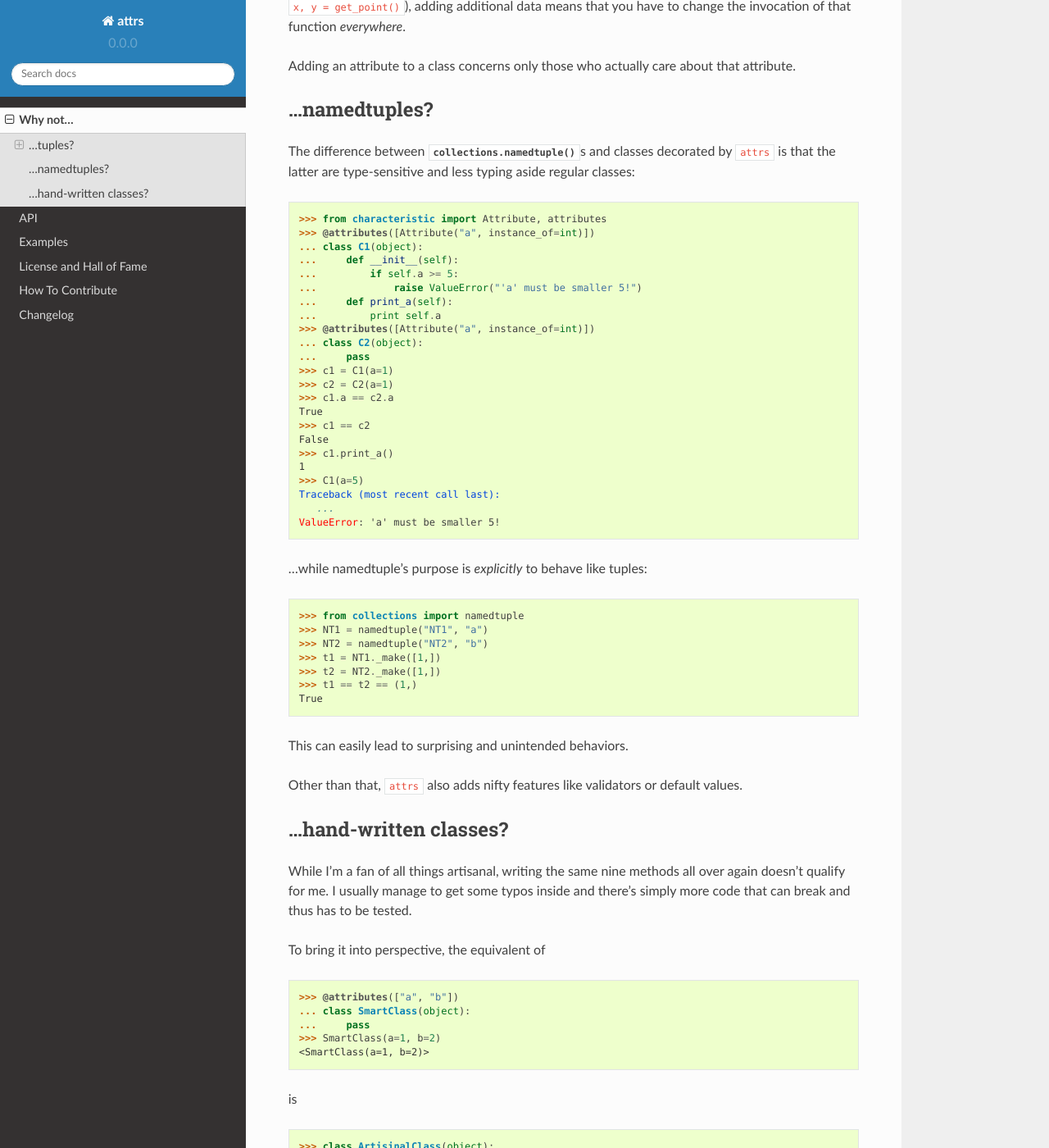
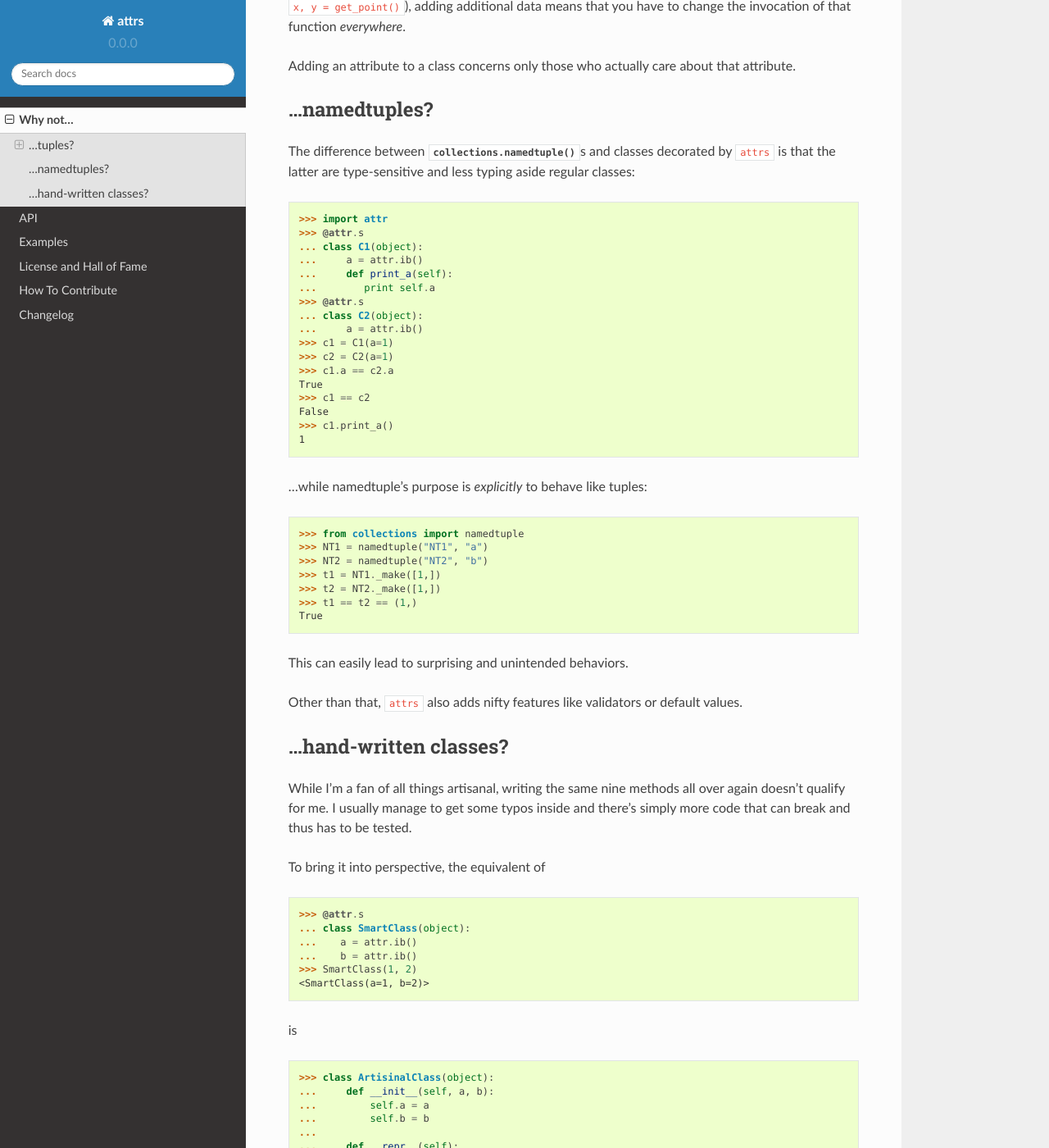
Before and after one commit to python-attrs/attrs, a Sphinx documentation site: the page built from docs/why.rst, in a window 1280 px wide and 1400 px high, scrolled down 1116 px. Shown: the whole window at 82% size. Built offline with Sphinx 7.4.7 and the Read the Docs theme 2.0.0, drawn with Linux system fonts in a browser that asks for light colours.

Commit message:
Change attr.a to attr.ib
Closes #2

```diff
--- a/README.rst
+++ b/README.rst
@@ -23,8 +23,8 @@ attrs: Python attributes without boilerplate.
    >>> import attr
    >>> @attr.s
    ... class C(object):
-   ...     x = attr.a(default_value=42)
-   ...     y = attr.a(default_factory=list)
+   ...     x = attr.ib(default_value=42)
+   ...     y = attr.ib(default_factory=list)
    >>> i = C(x=1, y=2)
    >>> i
    <C(x=1, y=2)>
--- a/attr/__init__.py
+++ b/attr/__init__.py
@@ -7,7 +7,7 @@ from ._funcs import (
     to_dict,
 )
 from ._make import (
-    _make_attr as a,
+    _make_attr as ib,
     s,
 )
 
@@ -18,5 +18,5 @@ __copyright__ = "Copyright 2015 Hynek Schlawack"
 
 
 __all__ = [
-    "a", "s", "ls", "to_dict",
+    "ib", "s", "ls", "to_dict",
 ]
--- a/docs/why.rst
+++ b/docs/why.rst
@@ -59,17 +59,15 @@ The difference between :func:`collections.namedtuple`\ s and classes decorated b
 
 .. doctest::
 
-   >>> from characteristic import Attribute, attributes
-   >>> @attributes([Attribute("a", instance_of=int)])
+   >>> import attr
+   >>> @attr.s
    ... class C1(object):
-   ...     def __init__(self):
-   ...         if self.a >= 5:
-   ...             raise ValueError("'a' must be smaller 5!")
+   ...     a = attr.ib()
    ...     def print_a(self):
-   ...         print self.a
-   >>> @attributes([Attribute("a", instance_of=int)])
+   ...        print self.a
+   >>> @attr.s
    ... class C2(object):
-   ...     pass
+   ...     a = attr.ib()
    >>> c1 = C1(a=1)
    >>> c2 = C2(a=1)
    >>> c1.a == c2.a
@@ -78,10 +76,6 @@ The difference between :func:`collections.namedtuple`\ s and classes decorated b
    False
    >>> c1.print_a()
    1
-   >>> C1(a=5)
-   Traceback (most recent call last):
-      ...
-   ValueError: 'a' must be smaller 5!
 
 
 …while namedtuple’s purpose is *explicitly* to behave like tuples:
@@ -115,10 +109,11 @@ To bring it into perspective, the equivalent of
 
 .. doctest::
 
-   >>> @attributes(["a", "b"])
+   >>> @attr.s
    ... class SmartClass(object):
-   ...     pass
-   >>> SmartClass(a=1, b=2)
+   ...    a = attr.ib()
+   ...    b = attr.ib()
+   >>> SmartClass(1, 2)
    <SmartClass(a=1, b=2)>
 
 is
```
Also changed, not shown: 1 other file.
